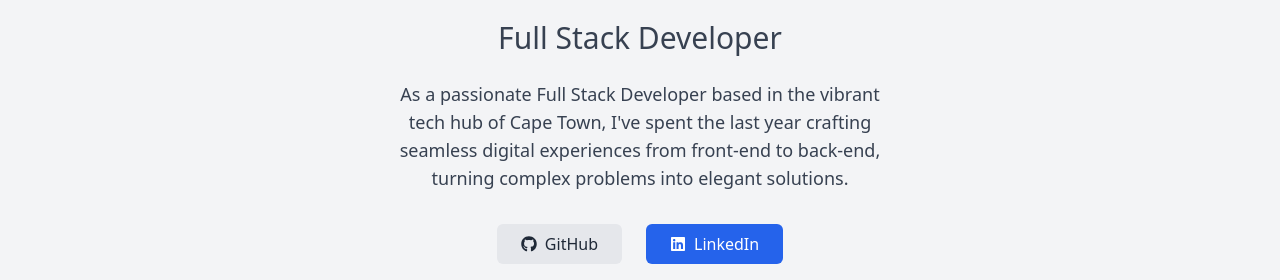
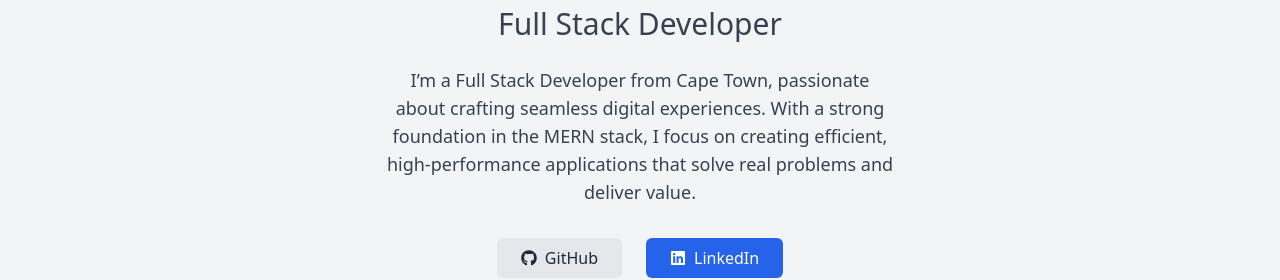
Before and after one commit to Alvinza/newPortfolio, a React (Create React App) app: page / in a window 1280 px wide. Shown: the part 475-755 px from the top of the page. Built offline with nearby package versions, Linux system fonts and the light colour scheme.

Commit message:
Update Home.jsx
updated homePage text

```diff
--- a/src/components/Home.jsx
+++ b/src/components/Home.jsx
@@ -31,7 +31,8 @@ const Home = () => {
   return (
     <section
       id="home"
-      className="min-h-screen flex flex-col items-center justify-center text-center px-4 bg-gray-100 dark:bg-gray-900 transition-colors duration-300"
+      className="min-h-screen flex flex-col items-center justify-center text-center px-4 bg-gray-100 dark:bg-gray-900
+      transition-colors duration-300"
     >
       <div className="max-w-3xl">
         <img
@@ -61,10 +62,9 @@ const Home = () => {
         </h2>
 
         <p className="mt-4 mb-8 max-w-lg text-gray-700 dark:text-gray-300 mx-auto text-lg">
-          As a passionate Full Stack Developer based in the vibrant tech hub of
-          Cape Town, I've spent the last year crafting seamless digital
-          experiences from front-end to back-end, turning complex problems into
-          elegant solutions.
+          I’m a Full Stack Developer from Cape Town, passionate about crafting seamless digital experiences.
+          With a strong foundation in the MERN stack, I focus on creating efficient,
+          high-performance applications that solve real problems and deliver value.
         </p>
 
           {/* Social links */}
@@ -73,7 +73,9 @@ const Home = () => {
             href="https://github.com/Alvinza"
             target="_blank"
             rel="noopener noreferrer"
-            className="flex items-center gap-2 bg-gray-200 hover:bg-gray-300 dark:bg-gray-800 dark:hover:bg-gray-700 text-gray-800 dark:text-white px-4 py-2 rounded-md transition-colors duration-300"
+            className="flex items-center gap-2 bg-gray-200 hover:bg-gray-300 dark:bg-gray-800
+            dark:hover:bg-gray-700 text-gray-800 dark:text-white px-4 py-2 rounded-md
+            transition-colors duration-300"
           >
             <FaGithub /> GitHub
           </a>
@@ -82,7 +84,8 @@ const Home = () => {
             href="https://linkedin.com/in/alvin-zondi"
             target="_blank"
             rel="noopener noreferrer"
-            className="flex items-center gap-2 bg-blue-600 hover:bg-blue-700 text-white px-4 py-2 rounded-md transition-colors duration-300"
+            className="flex items-center gap-2 bg-blue-600 hover:bg-blue-700 text-white px-4 py-2
+            rounded-md transition-colors duration-300"
           >
             <FaLinkedin /> LinkedIn
           </a>
@@ -92,7 +95,8 @@ const Home = () => {
         <div className="animate-bounce mt-12 hidden md:block">
           <a
             href="#about"
-            className="text-gray-500 hover:text-blue-600 dark:text-gray-400 dark:hover:text-blue-400 transition-colors duration-300"
+            className="text-gray-500 hover:text-blue-600 dark:text-gray-400 dark:hover:text-blue-400
+            transition-colors duration-300"
           >
             <svg
               xmlns="http://www.w3.org/2000/svg"
```
